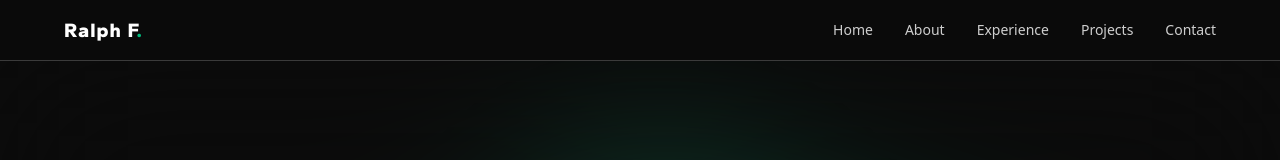
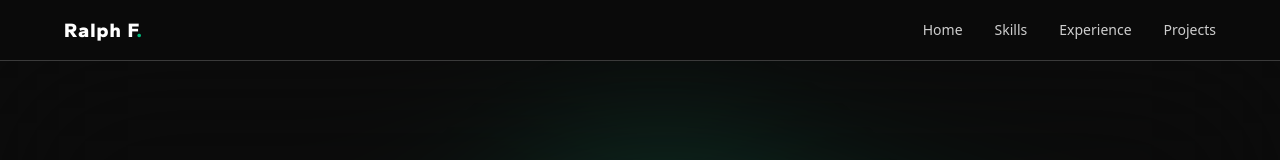
Before and after one commit to ralphfrncisco/portfolio-itr1, a React (Vite) app: page / in a window 1280 px wide. Shown: the top 160 px of the page. Built offline with nearby package versions, Linux system fonts and the light colour scheme; a web font is replaced by a local one.

Commit message:
nav bar redirection

```diff
--- a/index.html
+++ b/index.html
@@ -1,5 +1,5 @@
 <!doctype html>
-<html lang="en">
+<html lang="en" class = "scroll-smooth">
   <head>
     <meta charset="UTF-8" />
     <link rel="icon" type="image/svg+xml" href="/favicon.svg" />
--- a/src/layout/Experience.jsx
+++ b/src/layout/Experience.jsx
@@ -27,7 +27,7 @@ const Experiences =
 function Experience() {
   return (
     <>
-        <div className = "py-20 flex items-center justify-center flex-col bg-[#0A0A0A]">
+        <div className = "py-20 flex items-center justify-center flex-col bg-[#0A0A0A]" id = "experience">
           <div className = "text-center">
             <h1 className = "text-3xl font-medium">Professional Experience</h1>
             <p className = "text-sm mt-2 font-extralight text-white/80 text-center normal-text tracking-normal">Overview of my professional journey and key accomplishments.</p>
--- a/src/layout/Header.jsx
+++ b/src/layout/Header.jsx
@@ -7,14 +7,11 @@ function Header() {
             <div>
                 <h1 className = "text-xl tracking-wider font-extrabold brand-name">Ralph F<span className = "text-emerald-500">.</span></h1>
             </div>
-            <div>
-                <ul className = "flex items-center gap-8 normal-text">
-                    <li className = "text-sm font-normal text-white/80 hover:text-white transition duration-300 cursor-pointer">Home</li>
-                    <li className = "text-sm font-normal text-white/80 hover:text-white transition duration-300 cursor-pointer">About</li>
-                    <li className = "text-sm font-normal text-white/80 hover:text-white transition duration-300 cursor-pointer">Experience</li>
-                    <li className = "text-sm font-normal text-white/80 hover:text-white transition duration-300 cursor-pointer">Projects</li>
-                    <li className = "text-sm font-normal text-white/80 hover:text-white transition duration-300 cursor-pointer">Contact</li>
-                </ul>
+            <div className = "flex items-center gap-8 normal-text">
+                <a href="#root" className = "text-sm font-normal text-white/80 hover:text-white transition duration-300 cursor-pointer">Home</a>
+                <a href="#Skills" className = "text-sm font-normal text-white/80 hover:text-white transition duration-300 cursor-pointer">Skills</a>
+                <a href="#experience" className = "text-sm font-normal text-white/80 hover:text-white transition duration-300 cursor-pointer">Experience</a>
+                <a href="#projects" className = "text-sm font-normal text-white/80 hover:text-white transition duration-300 cursor-pointer">Projects</a>
             </div>
         </div>
     </div>
--- a/src/layout/HeroSection.jsx
+++ b/src/layout/HeroSection.jsx
@@ -1,5 +1,6 @@
 import React, { useState, useEffect } from 'react';
 import { Download } from 'lucide-react';
+import resumePDF from '../assets/files/resume.pdf';
 
 const WORDS = ['Software', 'Front-End', 'Back-End', 'Full-Stack']
 
@@ -139,8 +140,8 @@ function HeroSection() {
           </p>
 
           <div className = "flex items-center gap-6 mt-4 text-sm">
-            <a href="#" className = "flex items-center gap-2 px-6 py-3 bg-emerald-600 text-white rounded-lg hover:bg-emerald-500 transition duration-300"><Download className = "w-5 h-5"/> Download Resume</a>
-            <a href="#" className = "flex items-center gap-2 px-6 py-3 bg-[#121212] border border-white/20 text-white/70 rounded-lg hover:bg-white/10 transition duration-300">View my Work</a>
+            <a href={resumePDF} target='_blank' className = "flex items-center gap-2 px-6 py-3 bg-emerald-600 text-white rounded-lg hover:bg-emerald-500 transition duration-300"><Download className = "w-5 h-5"/> Download Resume</a>
+            <a href="#projects" className = "flex items-center gap-2 px-6 py-3 bg-[#121212] border border-white/20 text-white/70 rounded-lg hover:bg-white/10 transition duration-300">View my Work</a>
           </div>
         </div>
       </div>
--- a/src/layout/Projects.jsx
+++ b/src/layout/Projects.jsx
@@ -119,7 +119,7 @@ function Projects() {
 
     return (
         <>
-            <div className="py-20 flex items-center justify-center flex-col bg-[#0B0B0B]">
+            <div className="py-20 flex items-center justify-center flex-col bg-[#0B0B0B]" id = "projects">
                 <div className="text-center">
                     <h1 className="text-3xl font-medium">Featured Projects</h1>
                     <p className="text-sm mt-2 font-extralight text-white/80 text-center normal-text tracking-normal">An array of projects that demonstrate my expertise in full-stack development.</p>
--- a/src/layout/Skills.jsx
+++ b/src/layout/Skills.jsx
@@ -15,7 +15,7 @@ function Skills() {
 
   return (
     <>
-      <div className = "py-20 flex items-center justify-center flex-col">
+      <div className = "py-20 flex items-center justify-center flex-col" id = "Skills">
         <div className = "text-center">
           <h1 className = "text-3xl font-medium">Technical Skills</h1>
           <p className = "text-sm mt-2 font-extralight text-white/80 text-center normal-text tracking-normal">Expertise across modern development stack with focus on building scalable and on-point web applications.</p>
```
